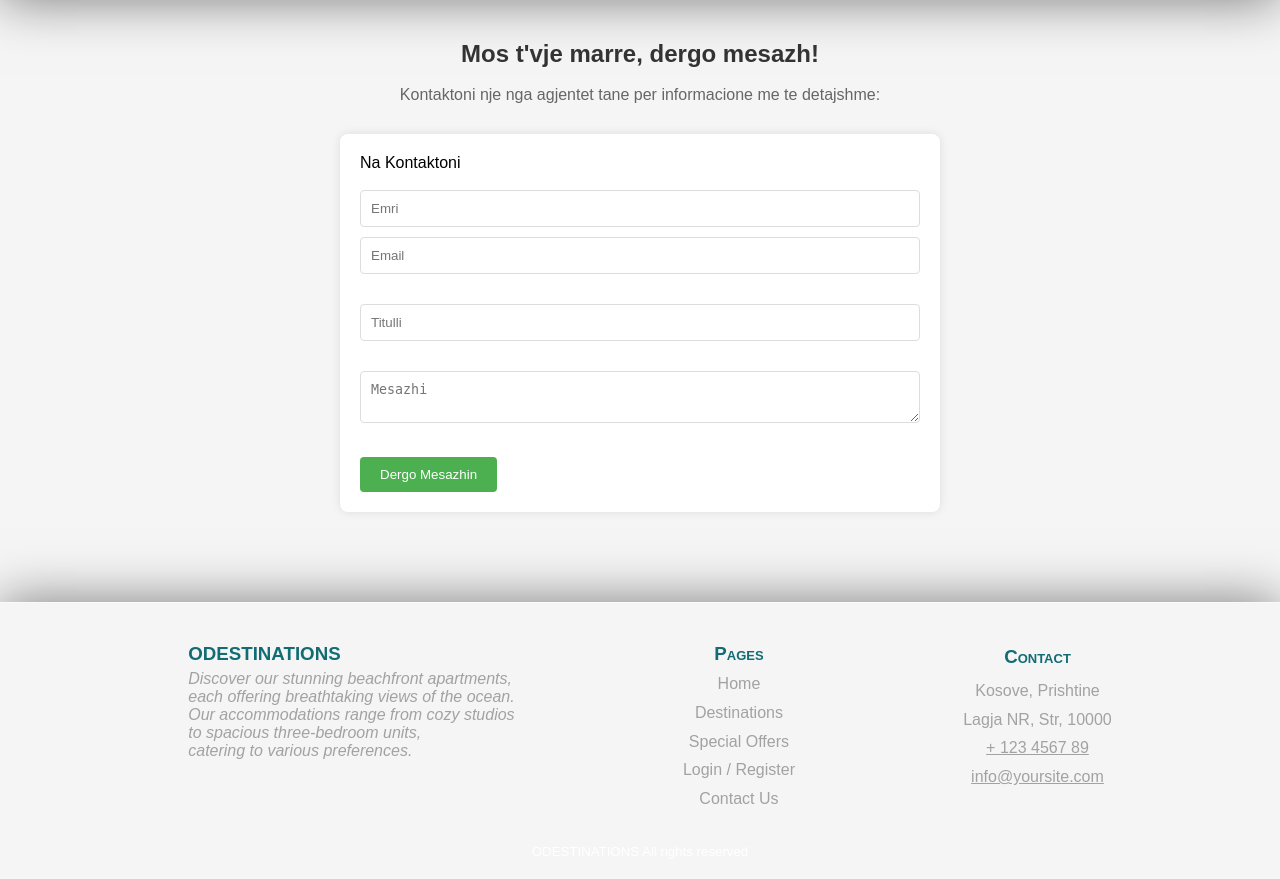
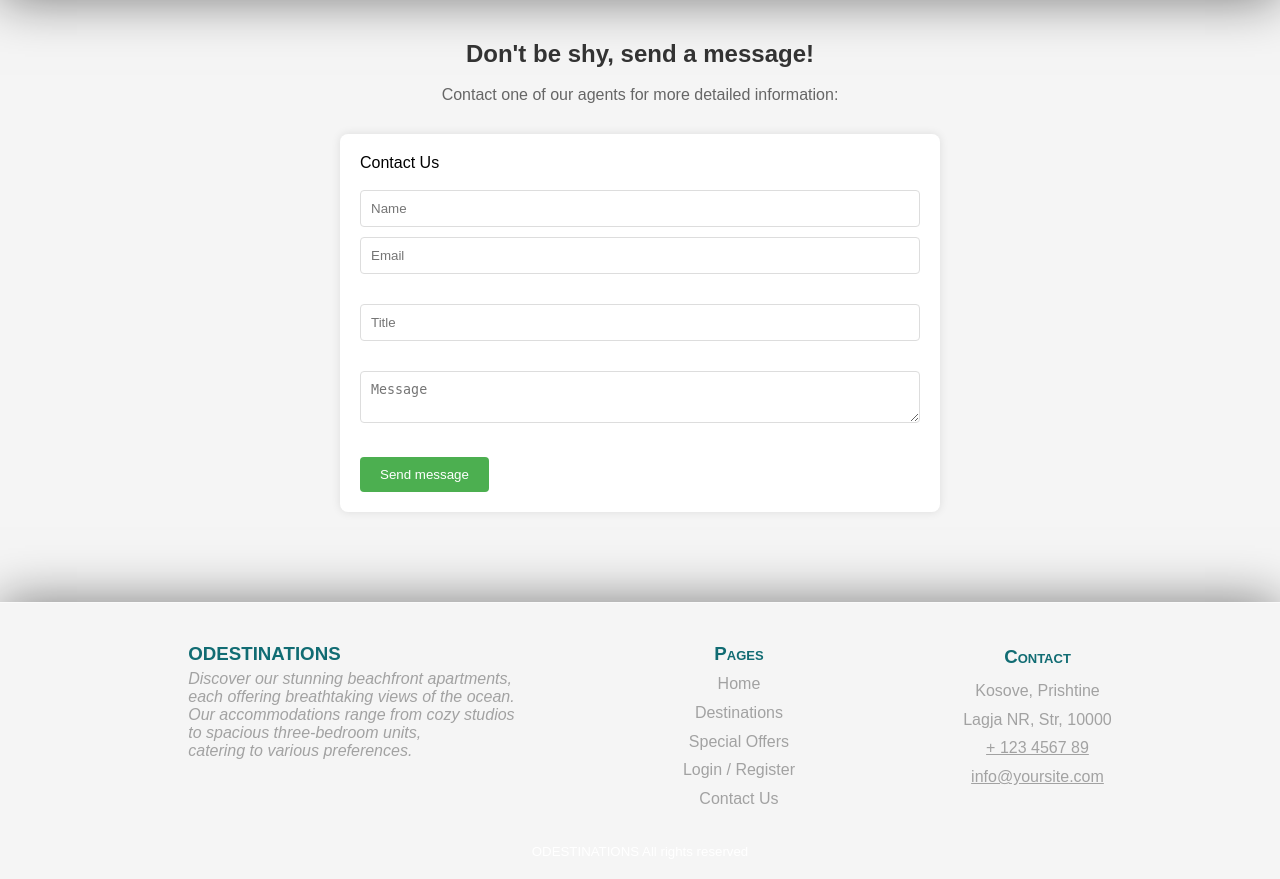
Before and after one commit to OketaShuki/ProjektiFinalWeb, a PHP site: page /contactus.html in a window 1280 px wide. Shown: the part 165-1044 px from the top of the page. Run offline with PHP 8.4, Linux system fonts and the light colour scheme.

Commit message:
Bera disa permiresime te vogla tek login dhe special offers. Rregullova pjesen e input-ave tek contact us html dhe ne js. Poashtu disa perditesime te vogla neper files

```diff
--- a/contactus.html
+++ b/contactus.html
@@ -6,7 +6,6 @@
     </head>
 
     <body>
-
         <header class="headerContainer">
             <div class="logoand">
                 <a href="index.html">
@@ -30,31 +29,31 @@
         <main>
             <div class="contacttext">
                 <h2>
-                    Mos t'vje marre, dergo mesazh!
+                    Don't be shy, send a message!
                 </h2>
                 <br>
                 <p>
-                    Kontaktoni nje nga agjentet tane per informacione me te detajshme:
+                    Contact one of our agents for more detailed information:
                 </p>
             </div>
             <form id="myForm" class="contactus" onsubmit="return validateForm()">
-                <p class="contactp">Na Kontaktoni</p>
+                <p class="contactp">Contact Us</p>
                 <br>
                 <div class="login">
-                    <input type="text" placeholder="Emri" class="input" id="emri">
+                    <input type="text" placeholder="Name" class="input" id="name">
                     <input type="email" placeholder="Email" class="input" id="email">
                 </div>
 
                 <div class="subject">
-                    <input type="text" placeholder="Titulli" class="input" id="titulli">
+                    <input type="text" placeholder="Title" class="input" id="title">
                 </div>
 
                 <div class="msg">
-                    <textarea class="area" placeholder="Mesazhi" id="mesazhi"></textarea>
+                    <textarea class="area" placeholder="Message" id="message"></textarea>
                 </div>
 
                 <div>
-                    <button type="submit" class="btn">Dergo Mesazhin</button>
+                    <button type="submit" class="btn">Send message</button>
                 </div>
             </form>
         </main>
@@ -71,7 +70,7 @@
                         <a href="destinations.html"><p>Destinations</p></a>
                         <a href="specialoffers.html"><p>Special Offers</p></a>
                         <a href="login.html"><p>Login / Register</p></a>
-                        <a href="contact.html"><p>Contact Us</p></a>
+                        <a href="contactus.html"><p>Contact Us</p></a>
                     </div>
                 </div>
                 <div class="footer-contact">
--- a/contactus.js
+++ b/contactus.js
@@ -3,10 +3,10 @@ function myFunction() {
 }
 
 function validateForm() {
-    var name = document.getElementById("emri").value;
+    var name = document.getElementById("name").value;
     var email = document.getElementById("email").value;
-    var title = document.getElementById("titulli").value;
-    var message = document.getElementById("mesazhi").value;
+    var title = document.getElementById("title").value;
+    var message = document.getElementById("message").value;
 
     if (name.trim() === "" || email.trim() === "" || title.trim() === "" || message.trim() === "") {
         alert("Please fill in all required fields.");
--- a/index.html
+++ b/index.html
@@ -29,8 +29,6 @@
     <main>
 
         <div class="slideshow-container">
-
-            <!-- Full-width images with number and caption text -->
             <div class="mySlides fade">
               <div class="numbertext">1 / 3</div>
               <img src="images/foto1.jpg" style="width:100%">
--- a/login.html
+++ b/login.html
@@ -18,7 +18,7 @@
             <a href="explore.html">Explore</a>
             <a href="specialoffers.html">Special offers</a>
             <a href="login.html">Log in/Register</a>
-            <a href="contact.html">Contact us</a>
+            <a href="contactus.html">Contact us</a>
         </div>
         <div class="social">
             <a href="https://www.facebook.com/"><img src="images/facebook.png" alt="Facebook"></a>
--- a/specialoffers.html
+++ b/specialoffers.html
@@ -19,7 +19,7 @@
             <a href="explore.html">Explore</a>
             <a href="specialoffers.html">Special offers</a>
             <a href="login.html">Log in/Register</a>
-            <a href="contact.html">Contact us</a>
+            <a href="contactus.html">Contact us</a>
         </div>
         <div class="social">
             <a href="https://www.facebook.com/"><img src="images/facebook.png" alt="Facebook"></a>
```
Also changed, not shown: style.css (+8 -16 lines).
